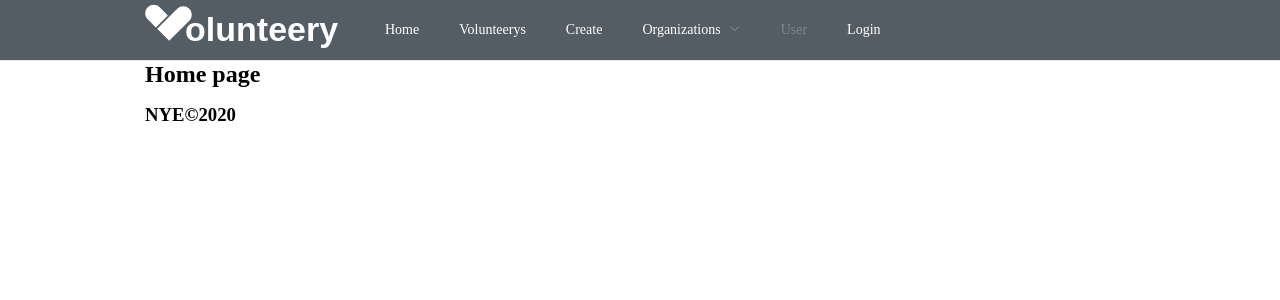
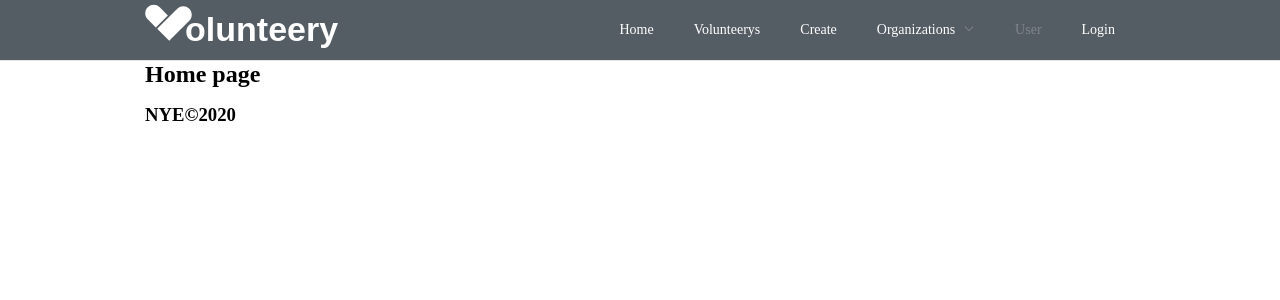
Before and after one commit to EtsHasade/volunteery, a Vue app: page / in a window 1280 px wide. Shown: the top 300 px of the page. Built offline with nearby package versions, Linux system fonts and the light colour scheme.

Commit message:
app-header js-c space-between

```diff
--- a/src/cmp/app-header.vue
+++ b/src/cmp/app-header.vue
@@ -1,6 +1,6 @@
 <template>
   <header class="app-header full main-container">
-    <div class="flex">
+    <div class="flex space-between">
     <div class="logo">
       <img src="@/assets/logo.svg" alt="" class="logo-img " />
     </div>
--- a/src/style/basic/_helper.scss
+++ b/src/style/basic/_helper.scss
@@ -21,6 +21,10 @@ ul.clean-list {
 .flex-column {
     display: flex;
     flex-direction: column;
+}
+
+.space-between{
+    justify-content: space-between;
 }
 
 .center {
```
